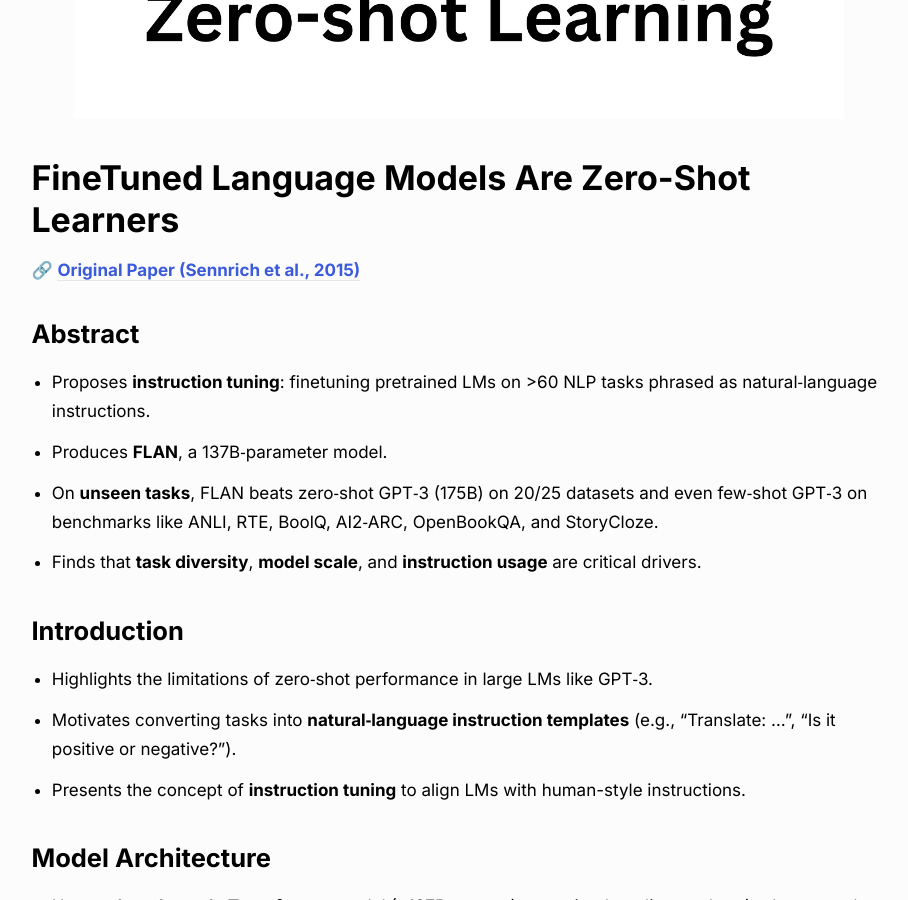
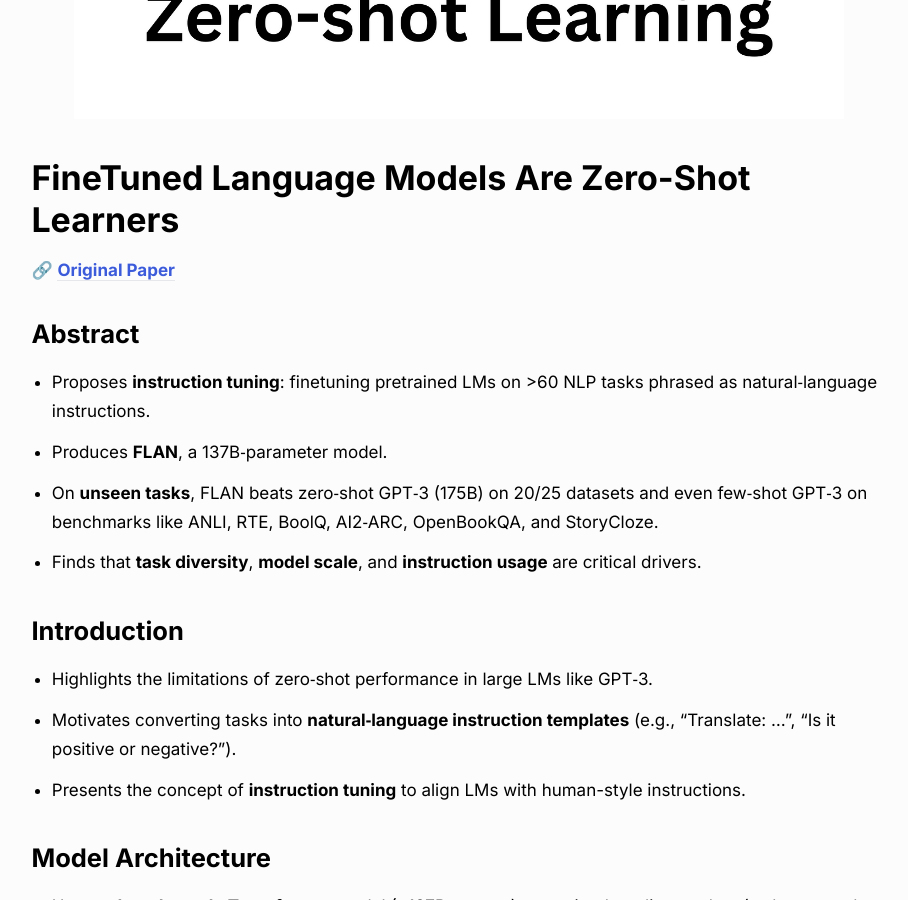
Before and after one commit to gaurav98094/My-Website, a Jekyll site: the page built from _posts/2035-06-21-FineTunedModelAreZeroShotLearners.md, in a window 1280 px wide and 900 px high, scrolled down 1048 px. Shown: the whole window, without its empty margins (181-1089 px from the left). Built offline with Jekyll 4.4.1, drawn with Linux system fonts in a browser that asks for light colours.

Commit message:
FineTuned Language Models Are Zero-Shot Learners

```diff
--- a/_posts/2035-06-21-FineTunedModelAreZeroShotLearners.md
+++ b/_posts/2035-06-21-FineTunedModelAreZeroShotLearners.md
@@ -13,7 +13,7 @@
 
 # FineTuned Language Models Are Zero-Shot Learners
 
-🔗 [**Original Paper (Sennrich et al., 2015)**](https://arxiv.org/pdf/2109.01652)
+🔗 [**Original Paper**](https://arxiv.org/pdf/2109.01652)
 
 
 ## Abstract
```
